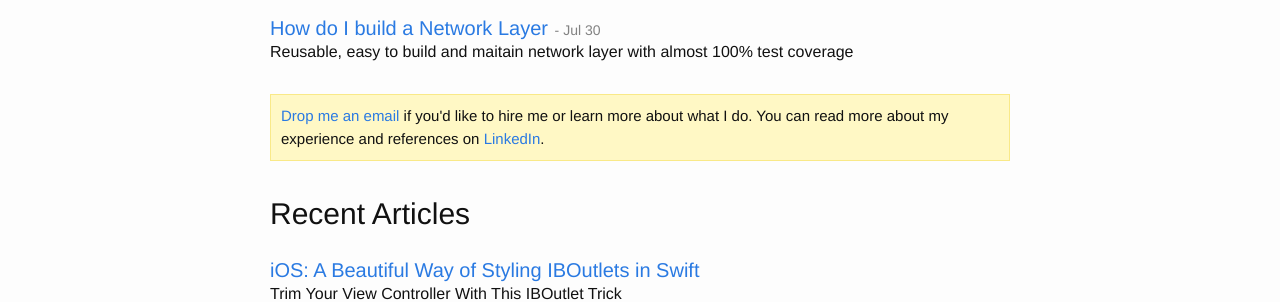
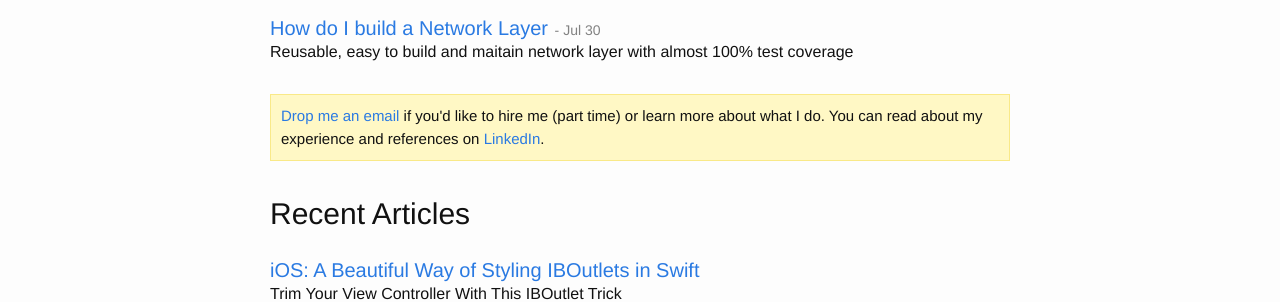
Before and after one commit to tomkowz/szulctomasz.com, a Jekyll site: the page built from index.html, in a window 1280 px wide. Shown: the part 254-556 px from the top of the page. Built offline with Jekyll 4.4.1, drawn with Linux system fonts in a browser that asks for light colours.

Commit message:
Change open for work message

```diff
--- a/_includes/open-for-work.html
+++ b/_includes/open-for-work.html
@@ -1,3 +1,3 @@
 <div class="note">
-    <p><a class="page-link" href="mailto:mail@szulctomasz.com?subject=Hello from the blog">Drop me an email</a> if you'd like to hire me or learn more about what I do. You can read more about my experience and references on <a class="page-link" target="_blank" href="https://pl.linkedin.com/in/tomkowz">LinkedIn</a>.</p>
+    <p><a class="page-link" href="mailto:mail@szulctomasz.com?subject=Hello from the blog">Drop me an email</a> if you'd like to hire me (part time) or learn more about what I do. You can read about my experience and references on <a class="page-link" target="_blank" href="https://pl.linkedin.com/in/tomkowz">LinkedIn</a>.</p>
 </div>
```
